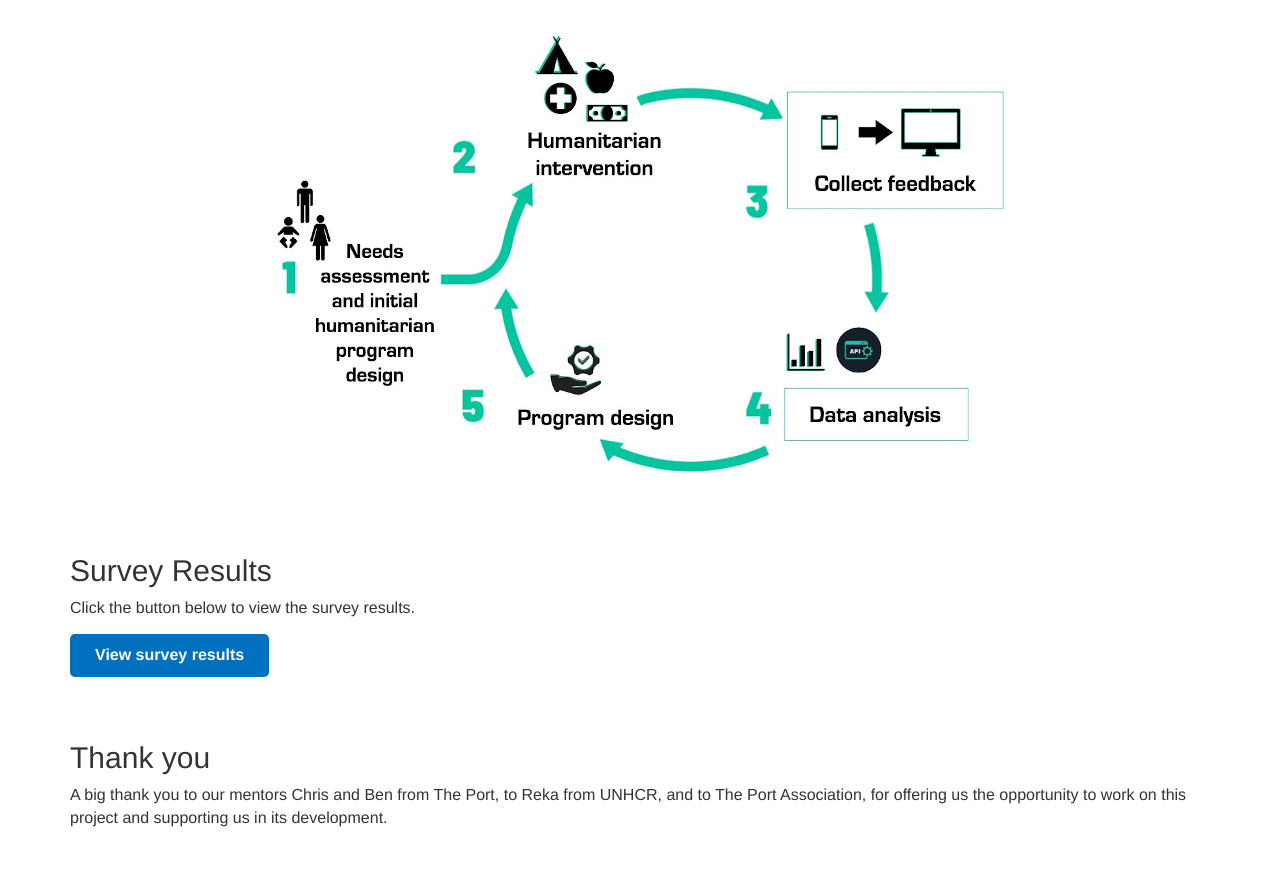
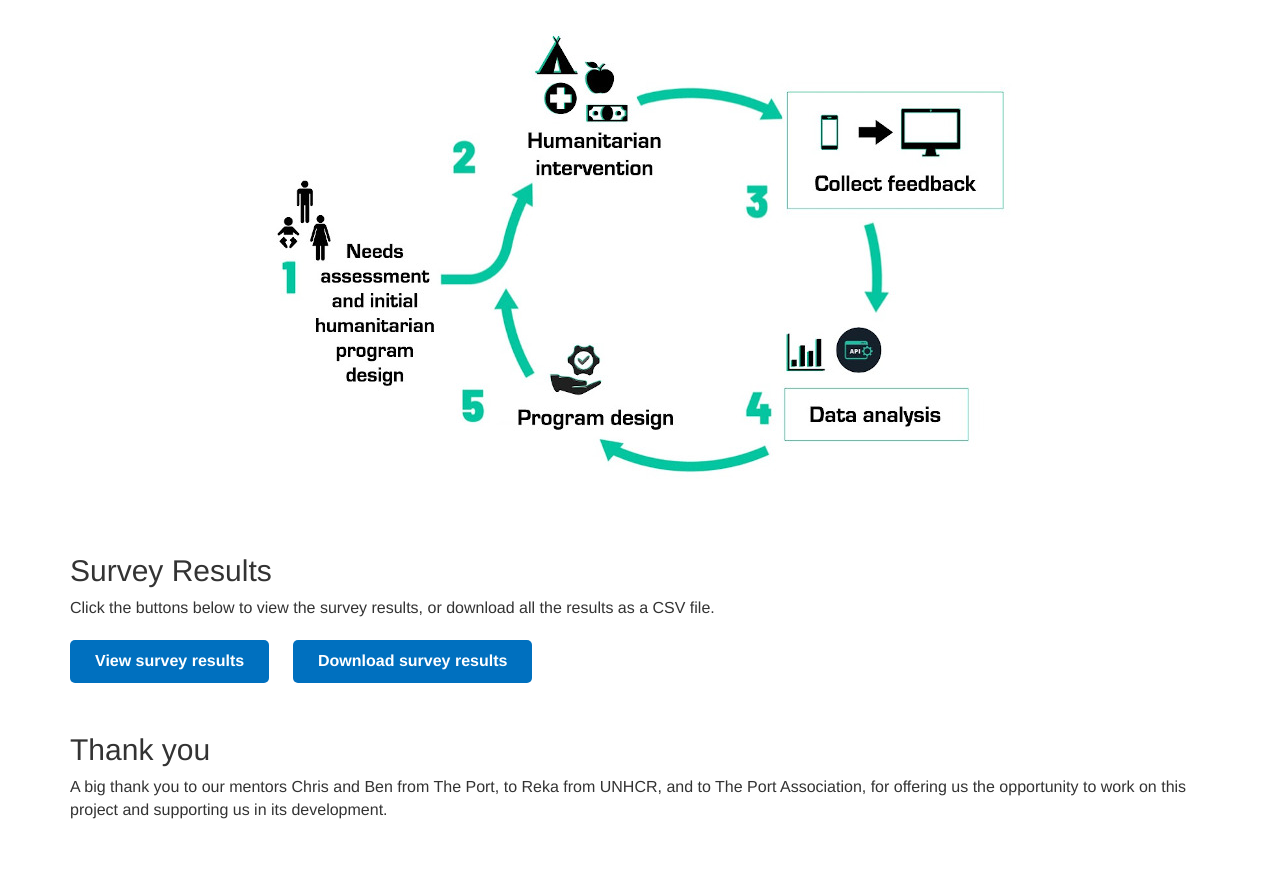
Before and after one commit to THEPortatCERN/Hackathon2020-Pier84, a Django app: page / in a window 1280 px wide. Shown: the part 423-1313 px from the top of the page. After the commit the page ends 1242 px from the top, so only its background shows below. Run offline with Django 3.2, Linux system fonts and the light colour scheme; the visitor is signed in with stand-in values (Sample User, id 1); parts of the project's set-up code (start-up, migrations or seed data) failed here and were passed over; some libraries are stand-ins or nearby versions.

Commit message:
Add the process_output_csv_export view to a url so that the survey results can be downloaded. Add a download button to the home page.

```diff
--- a/humanitarian_feedback/humanitarian_feedback/urls.py
+++ b/humanitarian_feedback/humanitarian_feedback/urls.py
@@ -20,6 +20,8 @@ from django.views.generic import TemplateView
 from django.shortcuts import redirect
 from django.contrib.auth.decorators import login_required
 
+from sms_auto_surveys.views.process_output_csv_export import process_output_csv_export
+
 import logging
 logger = logging.getLogger(__name__)
 
@@ -35,4 +37,6 @@ urlpatterns = [
     # User account URLs
     path('api-auth/', include('rest_framework.urls')),
     path("", include("users.urls")),
+
+    path('automated-survey/csv-download/', process_output_csv_export, name='csv_download'),
 ]
--- a/humanitarian_feedback/templates/home.html
+++ b/humanitarian_feedback/templates/home.html
@@ -21,6 +21,9 @@
 .section {
   margin-bottom: 50px;
 }
+.button-group {
+  margin-top: 20px;
+}
 </style>
 
 <div class="content">
@@ -42,9 +45,12 @@
 
   <h2 class="results-title">Survey Results</h2>
   <div class="survey-results-intro text">
-    Click the button below to view the survey results.
+    Click the buttons below to view the survey results, or download all the results as a CSV file.
   </div>
-  <a href="/automated-survey/survey/1/results"><button class="button-survey-results">View survey results</button></a>
+  <div class="button-group">
+    <a href="/automated-survey/survey/1/results"><button class="button-view-survey-results" style="margin-right: 20px;">View survey results</button></a>
+    <a href="/automated-survey/csv-download"><button class="button-download-csv-survey-results">Download survey results</button></a>
+  </div>
 
 </div>
 
--- a/humanitarian_feedback/templates/process_output_csv.html
+++ b/humanitarian_feedback/templates/process_output_csv.html
@@ -6,7 +6,7 @@
 
 <h1>Export current campaign results</h1><br>
 
-<a href="/automated-survey/process_output_csv/export" target= "_blank">
+<a href="/automated-survey/csv-download" target= "_blank">
   <button type="button">Download CSV file</button>
 </a>
 
```
Also changed, not shown: humanitarian_feedback/sms_auto_surveys/views/process_output_csv_export.py (+3 -8 lines).
